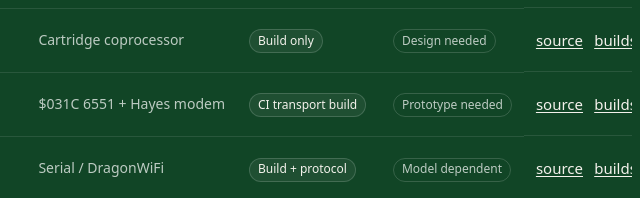
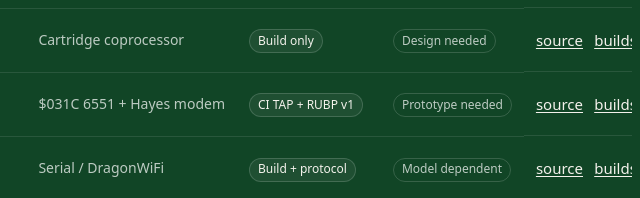
Before and after one commit to rachel-multiverse/rachel-site, an Astro site: page /ports in a window 1280 px wide. Shown: the part 841-1039 px from the top of the page, 394-1034 px from the left. Built offline with nearby package versions, Linux system fonts and the light colour scheme; Astro itself is replaced by a stand-in of ours.

Commit message:
Update Oric port status

```diff
--- a/src/pages/ports.astro
+++ b/src/pages/ports.astro
@@ -10,7 +10,7 @@
   { name: 'Acorn Electron', net: 'WiFi expansion', repo: 'rachel-electron', evidence: 'CI artifact', hardware: 'Real adapter path' },
   { name: 'Atari 8-bit', net: 'FujiNet', repo: 'rachel-atari8', evidence: 'CI artifact', hardware: 'Real adapter path' },
   { name: 'Atari 7800', net: 'Cartridge coprocessor', repo: 'rachel-atari-7800', evidence: 'Build only', hardware: 'Design needed' },
-  { name: 'Oric Atmos', net: '$031C 6551 + Hayes modem', repo: 'rachel-oric', evidence: 'CI transport build', hardware: 'Prototype needed' },
+  { name: 'Oric Atmos', net: '$031C 6551 + Hayes modem', repo: 'rachel-oric', evidence: 'CI TAP + RUBP v1', hardware: 'Prototype needed' },
   { name: 'Dragon 32 / CoCo', net: 'Serial / DragonWiFi', repo: 'rachel-dragon', evidence: 'Build + protocol', hardware: 'Model dependent' },
   { name: 'MSX', net: 'GR8NET TCP/IP UNAPI', repo: 'rachel-msx', evidence: 'Emulator protocol', hardware: 'Real adapter path' },
   { name: 'ColecoVision', net: '$50–$52 expansion FIFO', repo: 'rachel-coleco-colecovision', evidence: 'Build only', hardware: 'Prototype needed' },
```
